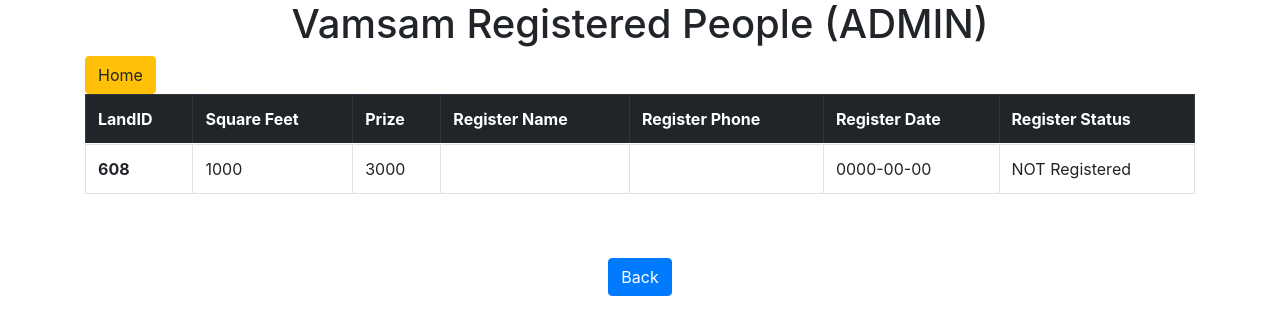
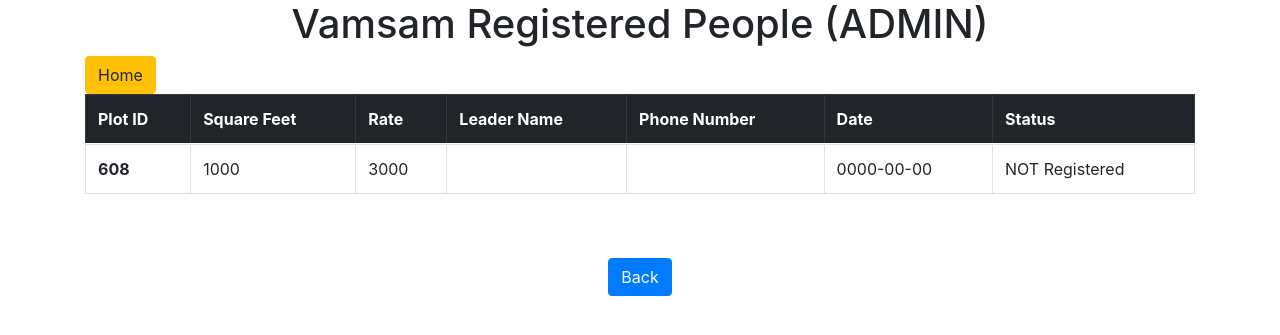
Before and after one commit to Srivikkash/Vamsam, a PHP site: page /Admin/view.php?user_id=608 in a window 1280 px wide. Shown: the top 335 px of the page. Run offline with PHP 8.4, Linux system fonts and the light colour scheme; a user stored in the database is signed in; data comes from the database, SQL or seed files in the repository; some libraries are stand-ins or nearby versions.

Commit message:
heading changes

```diff
--- a/Admin/view.php
+++ b/Admin/view.php
@@ -10,13 +10,13 @@
   <table class="table table-striped table-bordered table-hover">
     <thead class="table-dark">
       <tr>
-        <th  scope="col">LandID</th>
+        <th  scope="col">Plot ID</th>
         <th  scope="col">Square Feet</th>
-        <th  scope="col">Prize</th>
-        <th  scope="col">Register Name</th>
-        <th  scope="col">Register Phone</th>
-        <th  scope="col">Register Date</th>
-        <th  scope="col"> Register Status</th>
+        <th  scope="col">Rate</th>
+        <th  scope="col">Leader Name</th>
+        <th  scope="col">Phone Number</th>
+        <th  scope="col">Date</th>
+        <th  scope="col">Status</th>
         </tr>
     </thead>
       <tbody>
--- a/index.php
+++ b/index.php
@@ -53,7 +53,7 @@
 </table>
 
 
-<button type="button" class="btn btn-warning" onclick="window.location='login.php' " style="display:block;">Admin Login</button>
+<button type="button" class="btn btn-warning" onclick="window.location='login.php' " style="display:block;">Leader Login</button>
 <img src="image/land.jpg" alt="vamsam" id="vamsam_lnd" style="height: 700px;">
 <br> <br><b></b> <b><label for="uname">Colour Variations:</label><br></b>
   <button type="button" class="btn btn-success">Land Not Register</button>
```
Also changed, not shown: Admin/home.php (+4 -4 lines), Admin/update.php (+4 -4 lines).
